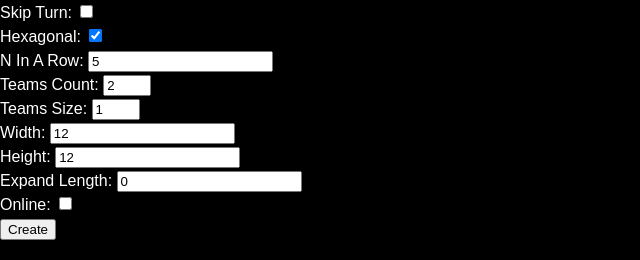
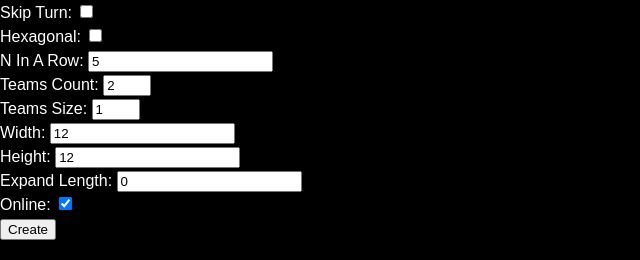
Before and after one commit to SelfMadeSystem/xinarow, a website built with Vite: page src/client/index.html in a window 1280 px wide. Shown: the part 253-513 px from the top of the page, 0-640 px from the left. Built offline with nearby package versions, Linux system fonts and the light colour scheme; no server answers.

Commit message:
Back to production defaults

```diff
--- a/src/client/index.html
+++ b/src/client/index.html
@@ -46,7 +46,7 @@
         <br />
         <label>
           Hexagonal:
-          <input type="checkbox" id="create-hex" checked />
+          <input type="checkbox" id="create-hex" />
         </label>
         <br />
         <label>
@@ -81,7 +81,7 @@
         <br />
         <label>
           Online:
-          <input type="checkbox" id="create-online" />
+          <input type="checkbox" id="create-online" checked />
         </label>
         <br />
         <button id="create-button">Create</button>
```
